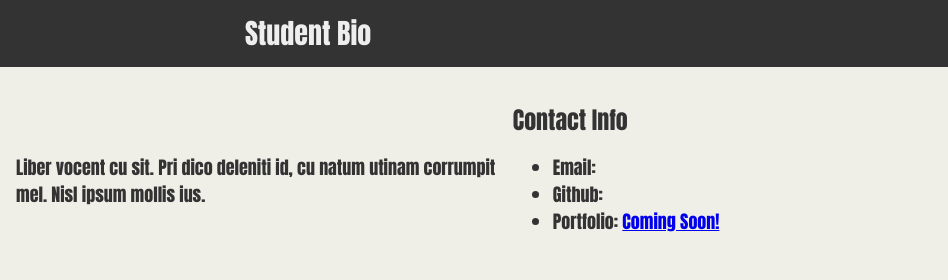
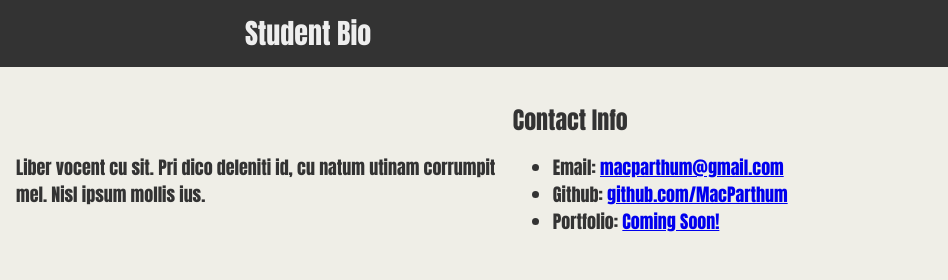
Before and after one commit to MacParthum/RelativePaths, a plain HTML site: page index.html in a window 1280 px wide. Shown: the top 280 px of the page, 332-1280 px from the left. Drawn offline with Linux system fonts and the light colour scheme.

Commit message:
more work on links

```diff
--- a/index.html
+++ b/index.html
@@ -35,8 +35,8 @@
       <h2>Contact Info</h2>
 
       <ul>
-        <li><strong>Email:</strong> <a href="macparthum@gmail.com"></a></li>
-        <li><strong>Github:</strong> <a href="https://github.com/MacParthum"></a></li>
+        <li><strong>Email:</strong> <a href="macparthum@gmail.com" alt="macparthum@gmail.com">macparthum@gmail.com</a></li>
+        <li><strong>Github:</strong> <a href="https://github.com/MacParthum" alt="github.com/MacParthum">github.com/MacParthum</a></li>
         <li><strong>Portfolio:</strong> <a href="#">Coming Soon!</a></li>
       </ul>
 
```
